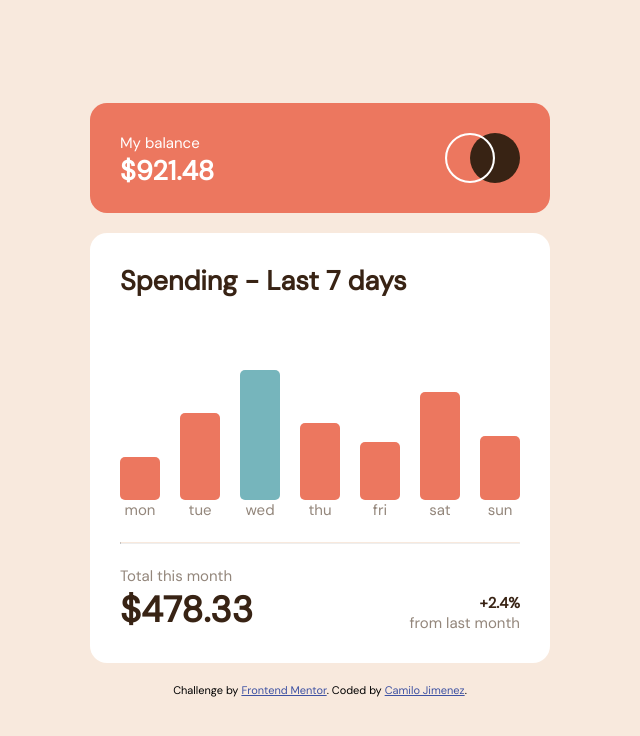
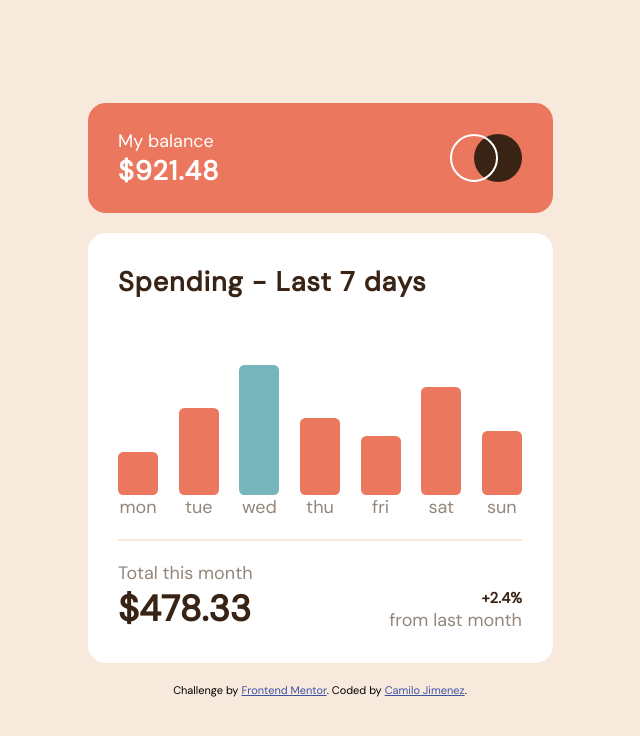
Before and after one commit to camilojimenezj/expenses-chart-component-main, a plain HTML site: page index.html in a window 1280 px wide. Shown: the whole page, without its empty margins (320-960 px from the left). Drawn offline with Linux system fonts and the light colour scheme.

Commit message:
Initial commit

```diff
--- a/index.html
+++ b/index.html
@@ -2,7 +2,11 @@
 <html lang="en">
   <head>
     <meta charset="UTF-8" />
-    <meta name="viewport" content="width=device-width, initial-scale=1.0" />
+    <meta
+      name="viewport"
+      content="width=device-width, initial-scale=1, maximum-scale=1"
+    />
+
     <!-- displays site properly based on user's device -->
 
     <link
@@ -100,7 +104,9 @@
         <a href="https://www.frontendmentor.io?ref=challenge" target="_blank"
           >Frontend Mentor</a
         >. Coded by
-        <a href="https://github.com/camilojimenezj">Camilo Jimenez</a>.
+        <a href="https://github.com/camilojimenezj" target="_blank"
+          >Camilo Jimenez</a
+        >.
       </div>
     </div>
 
--- a/styles.css
+++ b/styles.css
@@ -1,20 +1,30 @@
+:root {
+  font-size: 18px;
+  --soft-red: hsl(10, 79%, 65%);
+  --cyan: hsl(186, 34%, 60%);
+  --dark-brown: hsl(25, 47%, 15%);
+  --medium-brown: hsl(28, 10%, 53%);
+  --cream: hsl(27, 66%, 92%);
+  --very-pale-orange: hsl(33, 100%, 98%);
+}
+
 * {
   margin: 0;
   padding: 0;
+  box-sizing: border-box;
 }
 
 body {
   height: 100vh;
-  display: flex;
-  flex-direction: column;
-  justify-content: center;
+  display: grid;
+  place-items: center;
   font-family: "DM Sans", sans-serif;
-  background-color: hsl(27, 66%, 92%);
-  font-size: 18px;
+  background-color: var(--cream);
+  font-size: 1rem;
 }
 
-p {
-  font-size: 15px;
+h2 {
+  letter-spacing: 1px;
 }
 
 img {
@@ -22,43 +32,39 @@ img {
 }
 
 hr {
-  border-top: 1px solid hsl(27, 66%, 92%);
+  border: 0;
+  border-top: 2px solid var(--cream);
 }
 
 .overall-container {
-  margin: auto;
-  padding: 20px;
-  width: fit-content;
-  height: fit-content;
+  width: clamp(150px, 95vw, 465px);
 }
 
-.balance-container {
-  width: clamp(150px, 90vw, 400px);
-  margin: 0, auto;
-  height: 50px;
-  padding: 30px;
-  border-radius: 17px;
-  background-color: hsl(10, 79%, 65%);
+.balance-container,
+.main-container {
+  width: 100%;
+  height: 110px;
+  padding: 1.7rem;
+  border-radius: 1rem;
+  background-color: var(--soft-red);
   color: white;
   display: flex;
+  align-items: center;
   justify-content: space-between;
 }
 
 .main-container {
-  width: clamp(150px, 90vw, 400px);
-  height: 370px;
+  height: 430px;
   margin: 20px 0;
-  padding: 30px;
-  border-radius: 17px;
   background-color: white;
   color: hsl(25, 47%, 15%);
-  display: flex;
   flex-direction: column;
   justify-content: space-between;
+  align-items: initial;
 }
 
 .main-container p {
-  color: hsl(28, 10%, 53%);
+  color: var(--medium-brown);
 }
 
 .total-container {
@@ -83,6 +89,7 @@ hr {
 }
 
 .bar-container {
+  width: 11%;
   max-width: 40px;
   text-align: center;
   display: flex;
@@ -92,20 +99,22 @@ hr {
 
 .value {
   opacity: 0;
-  background-color: hsl(25, 47%, 15%);
+  background-color: var(--dark-brown);
   color: white;
-  font-size: 14px;
-  width: 55px;
+  font-size: 0.8rem;
+  max-width: 55px;
+  width: 155%;
   height: 35px;
   margin-bottom: 7px;
-  border-radius: 5px;
+  border-radius: 0.3rem;
   line-height: 35px;
+  z-index: 1000;
 }
 
 .bar {
-  background-color: hsl(10, 79%, 65%);
-  border-radius: 5px;
-  width: 40px;
+  background-color: var(--soft-red);
+  border-radius: 0.3rem;
+  width: 100%;
   height: 130px;
 }
 
@@ -116,3 +125,9 @@ hr {
 .bar-container:hover > .value {
   opacity: 1;
 }
+
+@media screen and (max-width: 400px) {
+  :root {
+    font-size: 15px;
+  }
+}
```
Also changed, not shown: data.json (line endings or trailing spaces).
